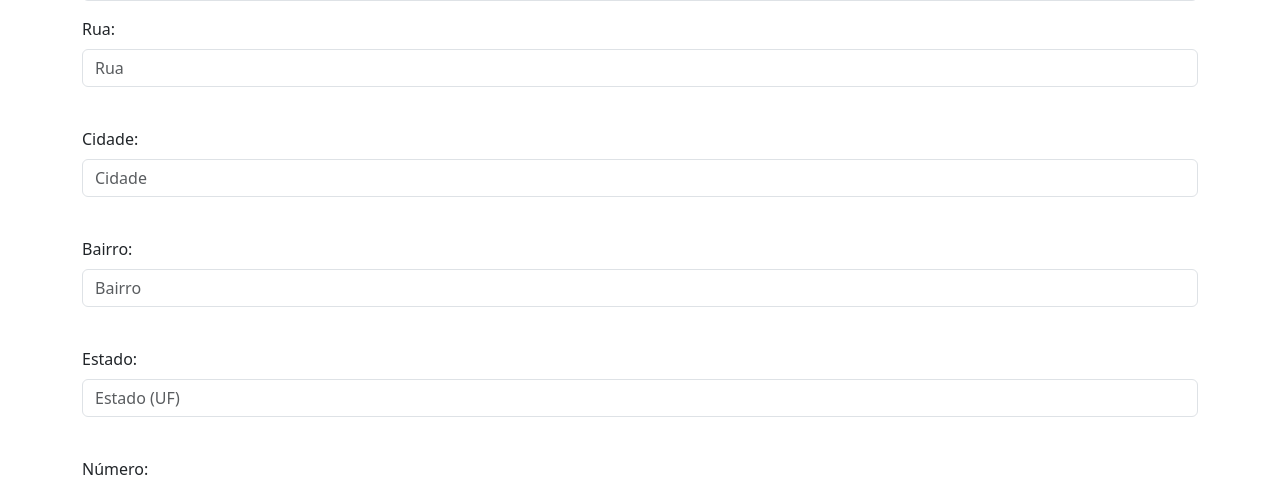
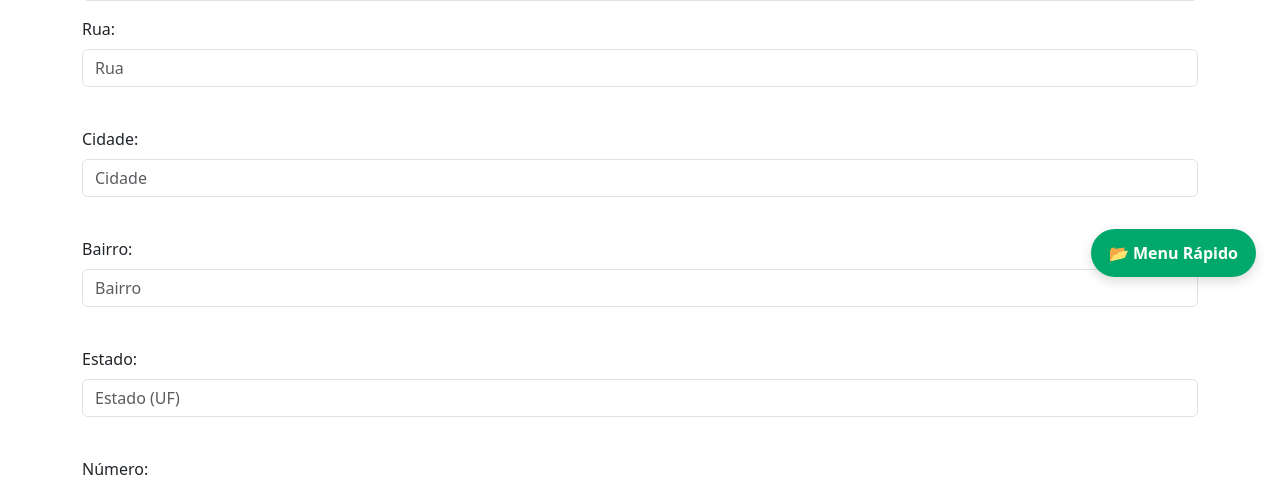
Before and after one commit to FeJoestar18/Projeto-3-semestre-Curso-CC, a PHP site: page /Projeto-3-semestre-Curso-CC/add-funcionario.php in a window 1280 px wide. Shown: the part 499-981 px from the top of the page. Run offline with PHP 8.4, Linux system fonts and the light colour scheme; the visitor is signed in with stand-in values (Sample User, id 1); data comes from the database, SQL or seed files in the repository.

Commit message:
Adiciona componente de menu rápido com links de navegação para funcionalidades administrativas. Inclui estilos CSS e lógica de exibição para o modal do menu.

```diff
--- /dev/null
+++ b/FROG-TECH/components/menu-rapido.php
@@ -0,0 +1,37 @@
+<?php
+include_once(__DIR__ . '/../Controller/Conect/config-url.php');
+
+
+
+$role_id = $_SESSION['role_id'];
+?>
+<link rel="stylesheet" href="<?php echo BASE_URL; ?>css/menu-rapido.css">
+
+<!-- Botão flutuante -->
+<button class="btn-menu" onclick="abrirModalMenu()">📂 Menu Rápido</button>
+
+<!-- Modal -->
+<div id="modalMenu" class="modal-menu">
+    <div class="modal-conteudo">
+        <span class="fechar" onclick="fecharModalMenu()">&times;</span>
+        <h2>Ir para:</h2>
+        <div class="links-menu">
+            <?php if ($role_id == 1 || $role_id == 2): ?>
+                <a href="<?php echo BASE_URL ?>pages-admin/Funcionario/lista-funcionarios.php">📋 Listar Funcionários</a>
+                <a href="<?php echo BASE_URL ?>pages-admin/departamentos/lista-departamento.php">📂 Listar Departamentos</a>
+                <a href="<?php echo BASE_URL ?>pages-admin/produtos/lista-produtos.php">📦 Listar Produtos</a>
+                <a href="<?php echo BASE_URL ?>pages-admin/fale-conosco/fale-conosco-adm.php">✉️ Fale Conosco</a>
+                <a href="<?php echo BASE_URL ?>pages-admin/usuarios/visualizar_usuarios.php">👤 Visualizar Usuários</a>
+            <?php endif; ?>
+
+            <?php if ($role_id == 1): ?>
+                <a href="<?php echo BASE_URL ?>pages-admin/Funcionario/add-funcionario.php">➕ Adicionar Funcionários</a>
+                <a href="<?php echo BASE_URL ?>pages-admin/departamentos/form-add-departamentos.php">🏢 Adicionar Departamentos</a>
+                <a href="<?php echo BASE_URL ?>pages-admin/produtos/add-produto.php">🛒 Adicionar Produtos</a>
+            <?php endif; ?>
+
+            <a href="Controller/logout.php" class="logout" onclick="return confirm('Deseja realmente sair?')">🚪 Sair</a>
+        </div>
+    </div>
+</div>
+<script src="<?php echo BASE_URL; ?>js/menu-rapido.js"></script>
--- /dev/null
+++ b/FROG-TECH/css/menu-rapido.css
@@ -0,0 +1,73 @@
+/* Botão flutuante */
+.btn-menu {
+    position: fixed;
+    bottom: 24px;
+    right: 24px;
+    background-color: #00a86b;
+    color: white;
+    border: none;
+    padding: 12px 18px;
+    border-radius: 30px;
+    font-size: 16px;
+    font-weight: bold;
+    cursor: pointer;
+    z-index: 1000;
+    box-shadow: 0 4px 12px rgba(0, 0, 0, 0.15);
+    transition: background-color 0.3s ease;
+}
+
+.btn-menu:hover {
+    background-color: #00c56b;
+}
+
+/* Modal fundo */
+.modal-menu {
+    display: none;
+    position: fixed;
+    z-index: 999;
+    left: 0; top: 0;
+    width: 100%; height: 100%;
+    background-color: rgba(0, 0, 0, 0.4);
+    justify-content: center;
+    align-items: center;
+}
+
+/* Conteúdo da modal */
+.modal-conteudo {
+    background-color: #ffffff;
+    padding: 30px 40px;
+    border-radius: 12px;
+    max-width: 400px;
+    width: 90%;
+    position: relative;
+    animation: fadeIn 0.3s ease-in-out;
+}
+
+/* Botão fechar */
+.fechar {
+    position: absolute;
+    top: 12px; right: 18px;
+    font-size: 24px;
+    font-weight: bold;
+    cursor: pointer;
+    color: #555;
+}
+
+/* Links dentro da modal */
+.links-menu a {
+    display: block;
+    margin: 10px 0;
+    color: #00a86b;
+    font-weight: 500;
+    text-decoration: none;
+    transition: color 0.2s ease;
+}
+
+.links-menu a:hover {
+    color: #008f5a;
+}
+
+@keyframes fadeIn {
+    from { transform: translateY(-20px); opacity: 0; }
+    to { transform: translateY(0); opacity: 1; }
+}
--- /dev/null
+++ b/FROG-TECH/js/menu-rapido.js
@@ -0,0 +1,15 @@
+function abrirModalMenu() {
+    document.getElementById('modalMenu').style.display = 'flex';
+}
+
+function fecharModalMenu() {
+    document.getElementById('modalMenu').style.display = 'none';
+}
+
+// Fecha ao clicar fora da modal
+window.onclick = function(event) {
+    const modal = document.getElementById('modalMenu');
+    if (event.target === modal) {
+        modal.style.display = 'none';
+    }
+}
--- a/FROG-TECH/pages-admin/Funcionario/add-funcionario.php
+++ b/FROG-TECH/pages-admin/Funcionario/add-funcionario.php
@@ -120,6 +120,7 @@ $departamentos = $stmt->fetchAll(PDO::FETCH_ASSOC);
 
         <button type="submit" class="btn btn-success">Cadastrar Funcionário</button>
     </form>
+    <?php include(__DIR__ . "/../../components/menu-rapido.php"); ?>
 </body>
 </html>
 
--- a/FROG-TECH/pages-admin/Funcionario/editar-funcionario.php
+++ b/FROG-TECH/pages-admin/Funcionario/editar-funcionario.php
@@ -69,5 +69,6 @@ $funcionario = $stmt->fetch(PDO::FETCH_ASSOC);
 
         <input type="submit" value="Atualizar">
     </form>
+    <?php include(__DIR__ . "/../../components/menu-rapido.php"); ?>
 </body>
 </html>
--- a/FROG-TECH/pages-admin/Funcionario/lista-funcionarios.php
+++ b/FROG-TECH/pages-admin/Funcionario/lista-funcionarios.php
@@ -63,5 +63,6 @@ $funcionarios = $stmt->fetchAll(PDO::FETCH_ASSOC);
     </table>
 </div>
 
+    <?php include(__DIR__ . "/../../components/menu-rapido.php"); ?>
 </body>
 </html>
--- a/FROG-TECH/pages-admin/Tela-home-adm.php
+++ b/FROG-TECH/pages-admin/Tela-home-adm.php
@@ -53,5 +53,8 @@ if (isset($_SESSION['user_id']) && ($_SESSION['role_id'] === 1 || $_SESSION['rol
 
     <a href="../Controller/logout.php" class="logout" onclick="return confirm('Deseja realmente sair?')">🚪 Sair</a>
   </div>
+
+
+
 </body>
 </html>
--- a/FROG-TECH/pages-admin/compras/visualizar_compras.php
+++ b/FROG-TECH/pages-admin/compras/visualizar_compras.php
@@ -67,5 +67,6 @@ $stmt = $pdo->query($query);
             <?php endwhile; ?>
         </tbody>
     </table>
+    <?php include(__DIR__ . "/../../components/menu-rapido.php"); ?>
 </body>
 </html>
--- a/FROG-TECH/pages-admin/departamentos/edit-departamento.php
+++ b/FROG-TECH/pages-admin/departamentos/edit-departamento.php
@@ -30,5 +30,6 @@ include_once('../../Controller/admin/process-form-edit-departamento.php');
             <a href="<?= BASE_URL ?>pages-admin/departamentos/lista-departamento.php" class="btn btn-secondary">Cancelar</a>
         </form>
     </div>
+    <?php include(__DIR__ . "/../../components/menu-rapido.php"); ?>
 </body>
 </html>
--- a/FROG-TECH/pages-admin/departamentos/form-add-departamentos.php
+++ b/FROG-TECH/pages-admin/departamentos/form-add-departamentos.php
@@ -42,6 +42,6 @@ if (isset($_SESSION['user_id']) && $_SESSION['role_id'] === 1) {
     </div>
 
     <script src="https://cdn.jsdelivr.net/npm/bootstrap@5.3.3/dist/js/bootstrap.bundle.min.js"></script>
-
+<?php include(__DIR__ . "/../../components/menu-rapido.php"); ?>
 </body>
 </html>
--- a/FROG-TECH/pages-admin/departamentos/lista-departamento.php
+++ b/FROG-TECH/pages-admin/departamentos/lista-departamento.php
@@ -60,5 +60,6 @@ $departamentos = $stmt->fetchAll(PDO::FETCH_ASSOC);
     </div>
 
     <script src="https://cdn.jsdelivr.net/npm/bootstrap@5.3.3/dist/js/bootstrap.bundle.min.js"></script>
+    <?php include(__DIR__ . "/../../components/menu-rapido.php"); ?>
 </body>
 </html>
--- a/FROG-TECH/pages-admin/fale-conosco/fale-conosco-adm.php
+++ b/FROG-TECH/pages-admin/fale-conosco/fale-conosco-adm.php
@@ -94,5 +94,6 @@ document.addEventListener('DOMContentLoaded', function() {
 });
 
 </script>
+<?php include(__DIR__ . "/../../components/menu-rapido.php"); ?>
 </body>
 </html>
--- a/FROG-TECH/pages-admin/produtos/add-produto.php
+++ b/FROG-TECH/pages-admin/produtos/add-produto.php
@@ -92,6 +92,6 @@ if (isset($_SESSION['user_id']) && $_SESSION['role_id'] === 1) {
             }
         }
     </script>
-
+<?php include(__DIR__ . "/../../components/menu-rapido.php"); ?>
 </body>
 </html>
--- a/FROG-TECH/pages-admin/produtos/editar-produto.php
+++ b/FROG-TECH/pages-admin/produtos/editar-produto.php
@@ -85,6 +85,6 @@ function limitarDescricao() {
     }
 }
 </script>
-
+<?php include(__DIR__ . "/../../components/menu-rapido.php"); ?>
 </body>
 </html>
--- a/FROG-TECH/pages-admin/produtos/lista-produtos.php
+++ b/FROG-TECH/pages-admin/produtos/lista-produtos.php
@@ -84,5 +84,6 @@ $produtos = $stmt->fetchAll(PDO::FETCH_ASSOC);
     </div>
 
     <script src="https://cdn.jsdelivr.net/npm/bootstrap@5.3.3/dist/js/bootstrap.bundle.min.js"></script>
+    <?php include(__DIR__ . "/../../components/menu-rapido.php"); ?>
 </body>
 </html>
--- a/FROG-TECH/pages-admin/usuarios/editar-usuario.php
+++ b/FROG-TECH/pages-admin/usuarios/editar-usuario.php
@@ -64,5 +64,6 @@ $usuario = $stmt->fetch(PDO::FETCH_ASSOC);
 
         <button type="submit" name="edit_user">Atualizar</button>
     </form>
+    <?php include(__DIR__ . "/../../components/menu-rapido.php"); ?>
 </body>
 </html>
--- a/FROG-TECH/pages-admin/usuarios/visualizar_usuarios.php
+++ b/FROG-TECH/pages-admin/usuarios/visualizar_usuarios.php
@@ -66,5 +66,6 @@ $stmt = $pdo->query($query);
             <?php endwhile; ?>
         </tbody>
     </table>
+    <?php include(__DIR__ . "/../../components/menu-rapido.php"); ?>
 </body>
 </html>
```
